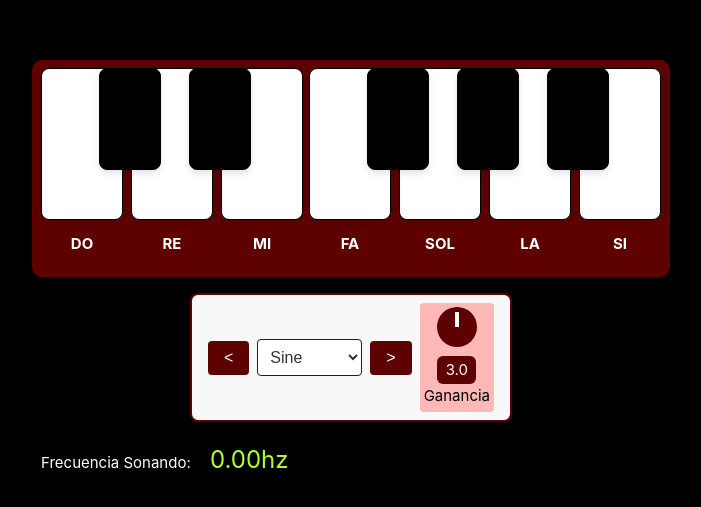
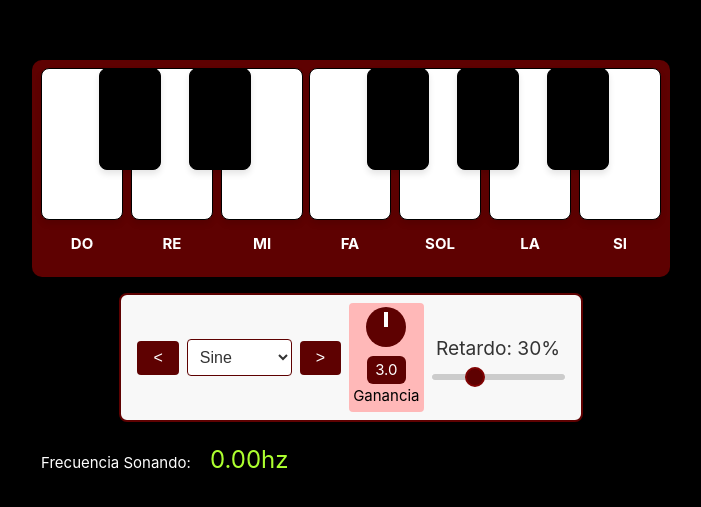
Before and after one commit to FedeSca001/Oscilador, a Vue app: page / in a window 1280 px wide. Shown: the part 141-648 px from the top of the page, without its empty margins (8-709 px from the left). Built offline with nearby package versions, Linux system fonts and the light colour scheme.

Commit message:
add retard

```diff
--- a/src/App.vue
+++ b/src/App.vue
@@ -4,7 +4,6 @@
 import Teclado from './components/Taclado.vue';
 import { useFrecuenciaStore } from './stores/frecuencia';
 
-// Obtiene las funciones del store
 const { startOscillator, stopOscillator, incrementGanancia, decrementGanancia } = useFrecuenciaStore();
 
 const keyFrequencyMap = {
--- /dev/null
+++ b/src/components/SetCompresor.vue
@@ -0,0 +1,120 @@
+<template>
+    <div class="set-retardo-container">
+      <label for="retardo-range">Retardo: {{ (frecuenciaStore.delayTime * 100).toFixed(0) }}%</label>
+      <input
+        id="retardo-range"
+        type="range"
+        min="0"
+        max="1"
+        step="0.01"
+        v-model="localDelayTime"
+        @input="updateDelayTime"
+      />
+    </div>
+  </template>
+
+  <script setup>
+  import { ref, watch } from 'vue';
+  import { useFrecuenciaStore } from '../stores/frecuencia';
+
+  const frecuenciaStore = useFrecuenciaStore();
+  const localDelayTime = ref(frecuenciaStore.delayTime);
+
+  const updateDelayTime = () => {
+    frecuenciaStore.modificarRetardo(localDelayTime.value);
+  };
+
+  watch(
+    () => frecuenciaStore.delayTime,
+    (newVal) => {
+      localDelayTime.value = newVal;
+    }
+  );
+  </script>
+
+  <style scoped>
+  .set-retardo-container {
+    display: flex;
+    flex-direction: column;
+    align-items: center;
+    margin: 1rem 0;
+  }
+
+  label {
+    font-size: 1.2rem;
+    margin-bottom: 0.5rem;
+    color: #333;
+  }
+
+  input[type="range"] {
+    width: 100%;
+    max-width: 300px;
+    cursor: pointer;
+    appearance: none; /* Remueve la apariencia por defecto */
+  }
+
+  /* Estilo para el track del slider */
+  input[type="range"]::-webkit-slider-runnable-track {
+    background-color: #ccc;
+    height: 6px;
+    border-radius: 3px;
+  }
+
+  input[type="range"]::-moz-range-track {
+    background-color: #ccc;
+    height: 6px;
+    border-radius: 3px;
+  }
+
+  input[type="range"]::-ms-track {
+    background-color: #ccc;
+    height: 6px;
+    border-radius: 3px;
+    border-color: transparent;
+    color: transparent;
+  }
+
+  /* Estilo para el thumb del slider */
+  input[type="range"]::-webkit-slider-thumb {
+    background-color: #5e0101;
+    border: 2px solid #800303;
+    border-radius: 50%;
+    width: 20px;
+    height: 20px;
+    cursor: pointer;
+    margin-top: -7px; /* Ajusta para centrar el thumb */
+    appearance: none; /* Remueve el estilo por defecto en algunos navegadores */
+  }
+
+  input[type="range"]::-moz-range-thumb {
+    background-color: #5e0101;
+    border: 2px solid #800303;
+    border-radius: 50%;
+    width: 20px;
+    height: 20px;
+    cursor: pointer;
+  }
+
+  input[type="range"]::-ms-thumb {
+    background-color: #5e0101;
+    border: 2px solid #800303;
+    border-radius: 50%;
+    width: 20px;
+    height: 20px;
+    cursor: pointer;
+  }
+
+  input[type="range"]:focus {
+    outline: none;
+  }
+
+  input[type="range"]::-ms-fill-lower {
+    background: #ddd;
+    border-radius: 3px;
+  }
+
+  input[type="range"]::-ms-fill-upper {
+    background: #ddd;
+    border-radius: 3px;
+  }
+  </style>
--- a/src/components/Taclado.vue
+++ b/src/components/Taclado.vue
@@ -3,6 +3,7 @@ import { useFrecuenciaStore } from '../stores/frecuencia'
 import { ref } from 'vue'
 import Tecla from './Tecla.vue'
 import SelectGain from './SelectGain.vue'
+import SetCompresor from './SetCompresor.vue'
 
 const frecuenciaStore = useFrecuenciaStore()
 const freq = ref(frecuenciaStore.octava)
@@ -33,6 +34,7 @@ const changeOscillatorType = () => {
     </select>
     <button class="subir-octava" @click="frecuenciaStore.incrementOctava">></button>
     <SelectGain/>
+    <SetCompresor/>
   </div>
   <div class="muestra-nota-contenedor">
     <p class="muestra-nota">Frecuencia Sonando:
--- a/src/stores/frecuencia.js
+++ b/src/stores/frecuencia.js
@@ -8,6 +8,7 @@ export const useFrecuenciaStore = defineStore('frecuencia', () => {
   let osciladores = {};
   let setOctava = ref(1);
   let frecuenciaActual = ref(0);
+  let delayTime = ref(0.3);
 
   const startOscillator = (nota) => {
     if (!audioCtx) {
@@ -15,24 +16,28 @@ export const useFrecuenciaStore = defineStore('frecuencia', () => {
     }
 
     const frecuencia = nota * setOctava.value;
-    frecuenciaActual.value = frecuencia
+    frecuenciaActual.value = frecuencia;
     if (osciladores[frecuencia]) {
       return;
     }
 
     const oscillatorNode = audioCtx.createOscillator();
     const gainNode = audioCtx.createGain();
+    const delayNode = audioCtx.createDelay();
 
     oscillatorNode.type = osciladorType.value;
     oscillatorNode.frequency.setValueAtTime(frecuencia, audioCtx.currentTime);
     gainNode.gain.value = ganancia.value;
+    delayNode.delayTime.value = delayTime.value;
 
+    // Conectamos los nodos: Oscillator -> Gain -> Delay -> Destination
     oscillatorNode.connect(gainNode);
-    gainNode.connect(audioCtx.destination);
+    gainNode.connect(delayNode);
+    delayNode.connect(audioCtx.destination);
     oscillatorNode.start();
 
-    osciladores[frecuencia] = { oscillatorNode, gainNode };
-
+    // Guardamos los nodos en el objeto osciladores
+    osciladores[frecuencia] = { oscillatorNode, gainNode, delayNode };
   };
 
   const stopOscillator = (nota) => {
@@ -42,14 +47,14 @@ export const useFrecuenciaStore = defineStore('frecuencia', () => {
       nodes.oscillatorNode.stop();
       nodes.oscillatorNode.disconnect();
       nodes.gainNode.disconnect();
+      nodes.delayNode.disconnect(); // Desconectamos el DelayNode
 
       delete osciladores[frecuencia];
 
       if (Object.keys(osciladores).length === 0) {
         audioCtx.close().then(() => {
           audioCtx = null; // Reseteamos el contexto de audio
-    frecuenciaActual.value = 0;
-
+          frecuenciaActual.value = 0;
         });
       }
     }
@@ -72,27 +77,35 @@ export const useFrecuenciaStore = defineStore('frecuencia', () => {
 
   const incrementOctava = () => {
     setOctava.value = setOctava.value * 2;
-  }
+  };
 
   const decrementOctava = () => {
     setOctava.value = setOctava.value / 2;
-  }
+  };
 
   const setOscilatorType = (inputString) => {
     osciladorType.value = inputString;
+  };
+
+  const setGanancia = (g) => {
+    ganancia.value = g;
+  };
+
+  const incrementGanancia = () => {
+    if (ganancia.value < 0.7) {
+      ganancia.value = ganancia.value + 0.1;
+    }
+  };
+
+  const decrementGanancia = () => {
+    if (ganancia.value >= 0) {
+      ganancia.value = ganancia.value - 0.1;
+    }
+  };
+  const modificarRetardo = (n)=>{
+    delayTime.value = n;
   }
-  const setGanancia = (g)=>{
-    console.log(g);
-    ganancia.value = g
-  }
-  const incrementGanancia = ()=>{
-    console.log(ganancia.value);
-    ganancia.value = ganancia.value + 0.1
-  }
-  const decrementGanancia = ()=>{
-    console.log(ganancia.value);
-    ganancia.value = ganancia.value - 0.1
-  }
+
   return {
     ganancia,
     incrementGanancia,
@@ -105,6 +118,8 @@ export const useFrecuenciaStore = defineStore('frecuencia', () => {
     setOscilatorType,
     setGanancia,
     osciladorType,
-    frecuenciaActual
+    frecuenciaActual,
+    delayTime,
+    modificarRetardo
   };
 });
```
